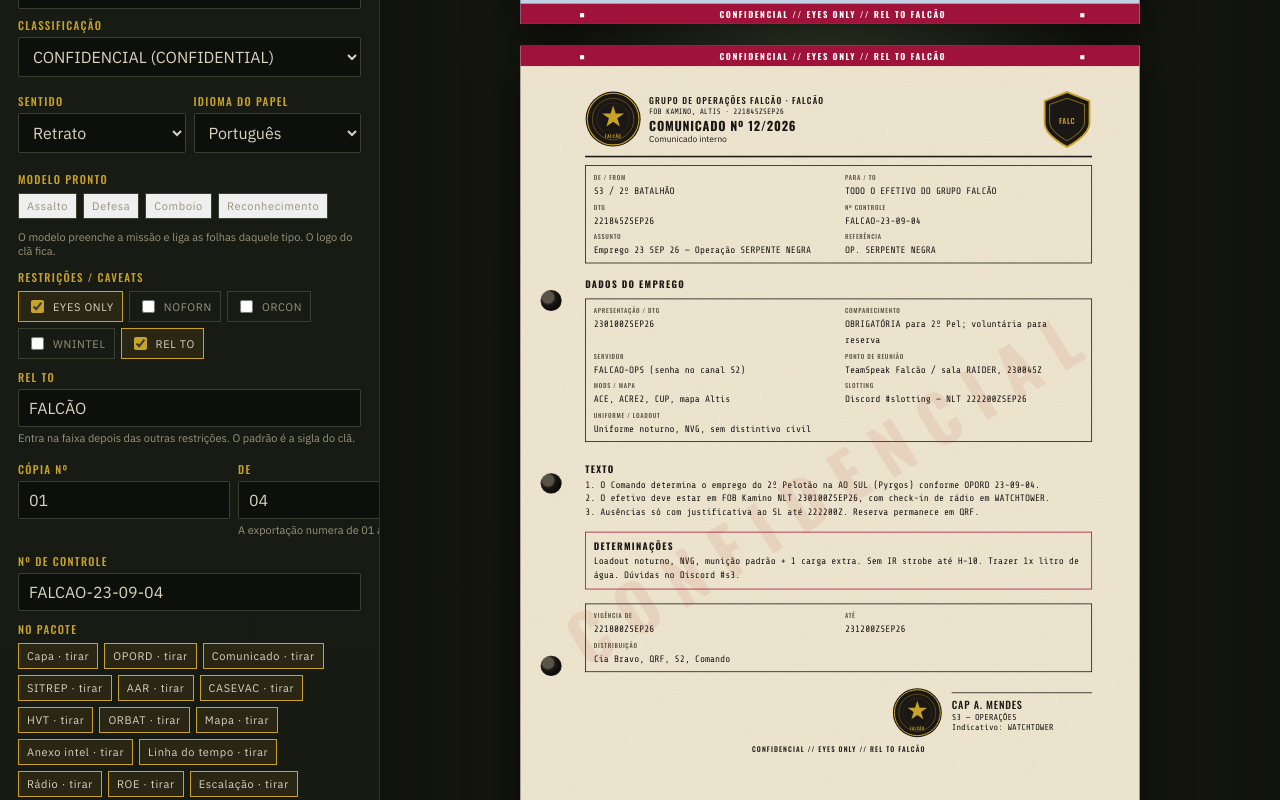
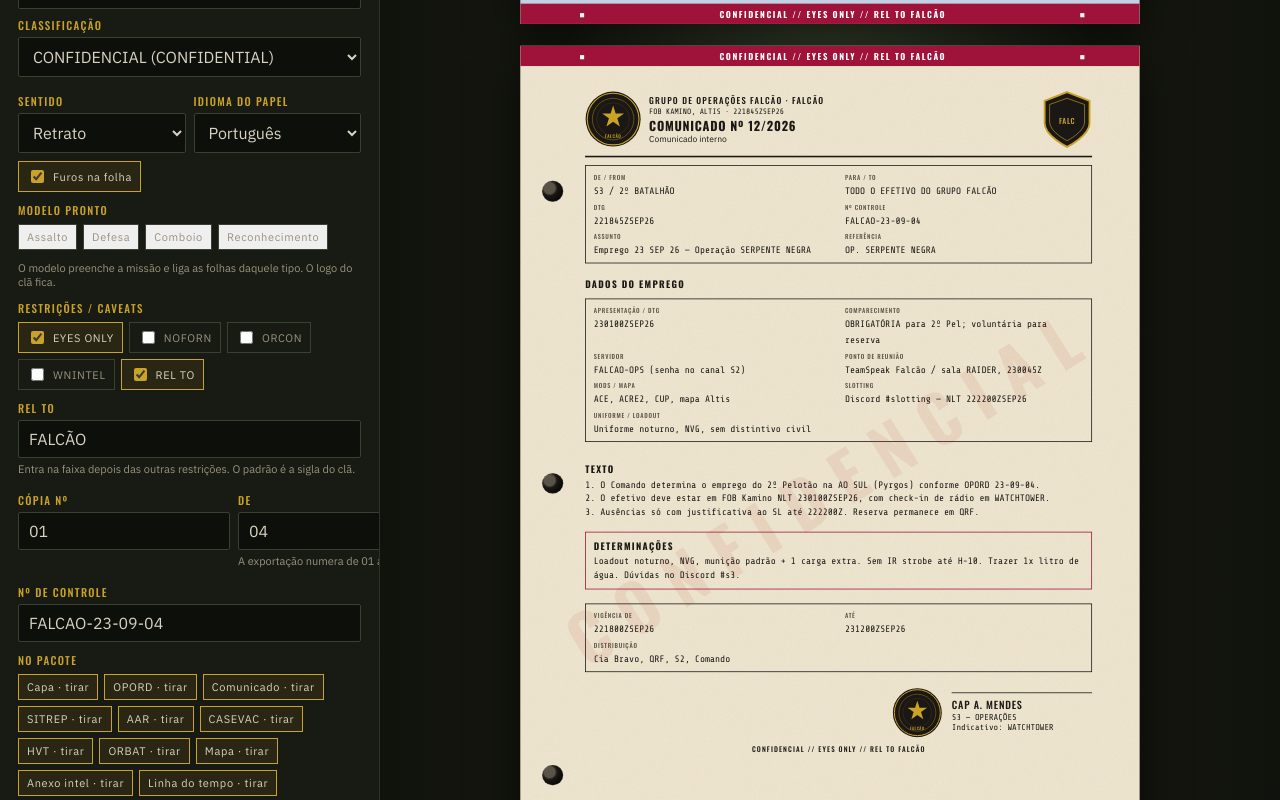
Before and after one commit to flippelt/opord, a React (Vite) app: page / in a window 1280 px wide. Shown: the part 940-1740 px from the top of the page. Built offline with nearby package versions, Linux system fonts and the light colour scheme.

Commit message:
feat: mapa em página inteira na paisagem e furos em terços (#21)
No retrato, cada furo fica no centro de um terço da folha. Dá para
tirar os furos. No modo paisagem, a página inteira faz o zoom ocupar
a folha como um slide.

```diff
--- a/src/components/Editor.tsx
+++ b/src/components/Editor.tsx
@@ -142,6 +142,14 @@ export function Editor() {
             ]}
           />
         </div>
+        <label className={dossier.document.binding ? 'chip on' : 'chip'}>
+          <input
+            type="checkbox"
+            checked={dossier.document.binding}
+            onChange={() => patch((d) => void (d.document.binding = !d.document.binding))}
+          />
+          Furos na folha
+        </label>
         <fieldset className="chips">
           <legend>Modelo pronto</legend>
           {TEMPLATE_CHOICES.map((choice) => (
@@ -1145,6 +1153,17 @@ export function Editor() {
                 />
                 Grade por cima do mapa
               </label>
+              <label className={plate.fullPage ? 'chip on' : 'chip'}>
+                <input
+                  type="checkbox"
+                  checked={plate.fullPage}
+                  onChange={() => patch((d) => void (d.maps[i].fullPage = !d.maps[i].fullPage))}
+                />
+                Página inteira
+              </label>
+              <p className="field-hint">
+                No modo paisagem, o zoom ocupa a folha toda, como um slide. No retrato, a folha continua com as duas imagens e as notas.
+              </p>
               {plate.grid ? (
                 <div className="row2">
                   <Field
--- a/src/components/Preview.tsx
+++ b/src/components/Preview.tsx
@@ -13,7 +13,7 @@ import { CoverPage } from './document/CoverPage'
 import { HvtPage } from './document/HvtPage'
 import { IntelPage } from './document/IntelPage'
 import { MapPage } from './document/MapPage'
-import { SheetOrient } from './document/Sheet'
+import { SheetHoles, SheetOrient } from './document/Sheet'
 import { NoticePage } from './document/NoticePage'
 import { OpordBack, OpordFront } from './document/OpordPage'
 import { OrbatPage } from './document/OrbatPage'
@@ -159,6 +159,7 @@ export function Preview() {
       </div>
 
       <div className="stage">
+        <SheetHoles.Provider value={dossier.document.binding}>
         <SheetOrient.Provider value={orientation}>
         <div
           className="stage-inner"
@@ -219,6 +220,7 @@ export function Preview() {
           })}
         </div>
         </SheetOrient.Provider>
+        </SheetHoles.Provider>
       </div>
 
       {exporting ? <div className="export-veil">{exporting}</div> : null}
--- a/src/components/document/MapPage.tsx
+++ b/src/components/document/MapPage.tsx
@@ -67,6 +67,7 @@ export function MapPage({ dossier, plate }: { dossier: Dossier; plate: MapPlate
   const rows = Math.min(24, Math.max(1, plate.rows || 1))
   const fallback = dossier.document.language === 'en' ? 'MAP' : 'MAPA'
   const labels = mapLabels(dossier.document.language)
+  const slide = plate.fullPage && dossier.document.orientation === 'landscape'
   const notes = (
     [
       [labels.grid, plate.location],
@@ -75,8 +76,39 @@ export function MapPage({ dossier, plate }: { dossier: Dossier; plate: MapPlate
       [labels.observations, plate.observations],
     ] as const
   ).filter(([, text]) => text.trim())
+  if (slide) {
+    return (
+      <Sheet page="map" exportId={`map-${plate.id}`} paper="#111" ink="#efe6d0" holes={false}>
+        <div className="map-slide">
+          {plate.src ? (
+            <img src={plate.src} alt="" />
+          ) : (
+            <div className="map-empty">{labels.emptyChart}</div>
+          )}
+          {plate.grid && plate.src ? (
+            <div
+              className="map-grid"
+              style={{ gridTemplateColumns: `repeat(${cols}, 1fr)`, gridTemplateRows: `repeat(${rows}, 1fr)` }}
+              aria-hidden
+            >
+              {Array.from({ length: cols * rows }, (_, i) => (
+                <span key={i} />
+              ))}
+            </div>
+          ) : null}
+        </div>
+      </Sheet>
+    )
+  }
+
   return (
-    <Sheet page="map" exportId={`map-${plate.id}`} paper="#efe6d0" ink="#1a1714">
+    <Sheet
+      page="map"
+      exportId={`map-${plate.id}`}
+      paper="#efe6d0"
+      ink="#1a1714"
+      holes={dossier.document.binding}
+    >
       <ClassificationBanner dossier={dossier} position="top" />
       <Marks dossier={dossier} page="map" />
       <div className="notice-body map-body">
--- a/src/components/document/Sheet.tsx
+++ b/src/components/document/Sheet.tsx
@@ -3,29 +3,35 @@ import type { PageId } from '../../types'
 import { PaperGrain } from './Banners'
 
 export const SheetOrient = createContext<'portrait' | 'landscape'>('portrait')
+export const SheetHoles = createContext(true)
 
 type Props = {
   page: PageId | 'blank'
   exportId?: string
   paper: string
   ink?: string
+  holes?: boolean
   children: ReactNode
 }
 
-export function Sheet({ page, exportId = page, paper, ink, children }: Props) {
+export function Sheet({ page, exportId = page, paper, ink, holes, children }: Props) {
   const orient = useContext(SheetOrient)
+  const holesFromDoc = useContext(SheetHoles)
+  const showHoles = holes ?? holesFromDoc
   return (
     <article
-      className={`sheet sheet-${page}${orient === 'landscape' ? ' is-landscape' : ''}`}
+      className={`sheet sheet-${page}${orient === 'landscape' ? ' is-landscape' : ''}${showHoles ? '' : ' no-binding'}`}
       data-page={exportId}
       style={{ backgroundColor: paper, color: ink }}
     >
       <PaperGrain id={`grain-${exportId}`} />
-      <div className="binding" aria-hidden>
-        <span />
-        <span />
-        <span />
-      </div>
+      {showHoles ? (
+        <div className="binding" aria-hidden>
+          <span />
+          <span />
+          <span />
+        </div>
+      ) : null}
       {children}
     </article>
   )
--- a/src/defaults.ts
+++ b/src/defaults.ts
@@ -116,6 +116,7 @@ export function blankDossier(): Dossier {
       copyTotal: '04',
       controlNumber: '',
       orientation: 'portrait',
+      binding: true,
       language: 'pt',
       relToOn: false,
       relTo: '',
@@ -327,6 +328,7 @@ export function emptyMapPlate(title = ''): MapPlate {
     azimuth: '',
     references: '',
     observations: '',
+    fullPage: false,
   }
 }
 
@@ -482,6 +484,7 @@ export function defaultDossier(): Dossier {
       grid: false,
       cols: 6,
       rows: 6,
+      fullPage: false,
       location: '169128',
       azimuth: 'A leste, a partir de LZ HAWK',
       references: 'Pyrgos no litoral. Complexo murado ao norte da cidade, junto à rodovia. Colinas a leste.',
@@ -496,6 +499,7 @@ export function defaultDossier(): Dossier {
       grid: false,
       cols: 6,
       rows: 6,
+      fullPage: false,
       location: '166127',
       azimuth: '090 — leste, para o complexo, depois do check-in',
       references: 'Terreno aberto a oeste do castelo. Costa no bordo oeste. Pyrgos a leste.',
@@ -510,6 +514,7 @@ export function defaultDossier(): Dossier {
       grid: false,
       cols: 6,
       rows: 6,
+      fullPage: false,
       location: '176129',
       azimuth: '270 — proa de decolagem, vento de 270',
       references: 'Clareira junto à via. Fumaça verde no centro. IR strobe no bordo oeste.',
@@ -524,6 +529,7 @@ export function defaultDossier(): Dossier {
       grid: false,
       cols: 6,
       rows: 6,
+      fullPage: false,
       location: '173131',
       azimuth: 'Entrada pela face noroeste, junto à rodovia',
       references: 'Complexo murado ao norte de Pyrgos. Pátio central. Rodovia no bordo oeste.',
@@ -664,6 +670,7 @@ function mapPlatesFrom(incoming: Partial<Dossier> & { map?: Partial<MapPlate> })
       azimuth: plate.azimuth || '',
       references: plate.references || '',
       observations: plate.observations || '',
+      fullPage: plate.fullPage === true,
     }))
   }
   const legacy = incoming.map
@@ -682,6 +689,7 @@ function mapPlatesFrom(incoming: Partial<Dossier> & { map?: Partial<MapPlate> })
         azimuth: legacy.azimuth || '',
         references: legacy.references || '',
         observations: legacy.observations || '',
+        fullPage: false,
       },
     ]
   }
@@ -698,6 +706,7 @@ export function migrateDossier(raw: unknown): Dossier | null {
   d.document = { ...blankDossier().document, ...incoming.document }
   d.document.pages = { ...blankDossier().document.pages, ...incoming.document?.pages }
   d.document.orientation = incoming.document?.orientation === 'landscape' ? 'landscape' : 'portrait'
+  d.document.binding = incoming.document?.binding !== false
   d.document.language = incoming.document?.language === 'en' ? 'en' : 'pt'
   const caveats = Array.isArray(d.document.caveats)
     ? d.document.caveats.filter((c): c is string => typeof c === 'string')
--- a/src/styles/paper.css
+++ b/src/styles/paper.css
@@ -35,6 +35,15 @@
   justify-content: space-evenly;
   z-index: 3;
   pointer-events: none;
+}
+
+.sheet:not(.is-landscape) .binding {
+  top: 0;
+  bottom: 0;
+  display: grid;
+  grid-template-rows: 1fr 1fr 1fr;
+  justify-items: center;
+  align-items: center;
 }
 
 .binding span {
@@ -944,6 +953,21 @@
   border: 1px solid rgba(180, 35, 24, 0.45);
 }
 
+.map-slide {
+  position: absolute;
+  inset: 0;
+  z-index: 2;
+  background: #111;
+}
+
+.map-slide img,
+.map-slide .map-empty {
+  width: 100%;
+  height: 100%;
+  object-fit: cover;
+  aspect-ratio: auto;
+}
+
 .orbat-table {
   width: 100%;
   border-collapse: collapse;
--- a/src/types.ts
+++ b/src/types.ts
@@ -149,6 +149,7 @@ export interface MapPlate {
   azimuth: string
   references: string
   observations: string
+  fullPage: boolean
 }
 
 export interface Dossier {
@@ -168,6 +169,7 @@ export interface Dossier {
     copyTotal: string
     controlNumber: string
     orientation: 'portrait' | 'landscape'
+    binding: boolean
     language: 'pt' | 'en'
     pages: Record<PageId, boolean>
     relToOn: boolean
```
Also changed, not shown: 1 other file (tests, documents, lock files or other folders).
